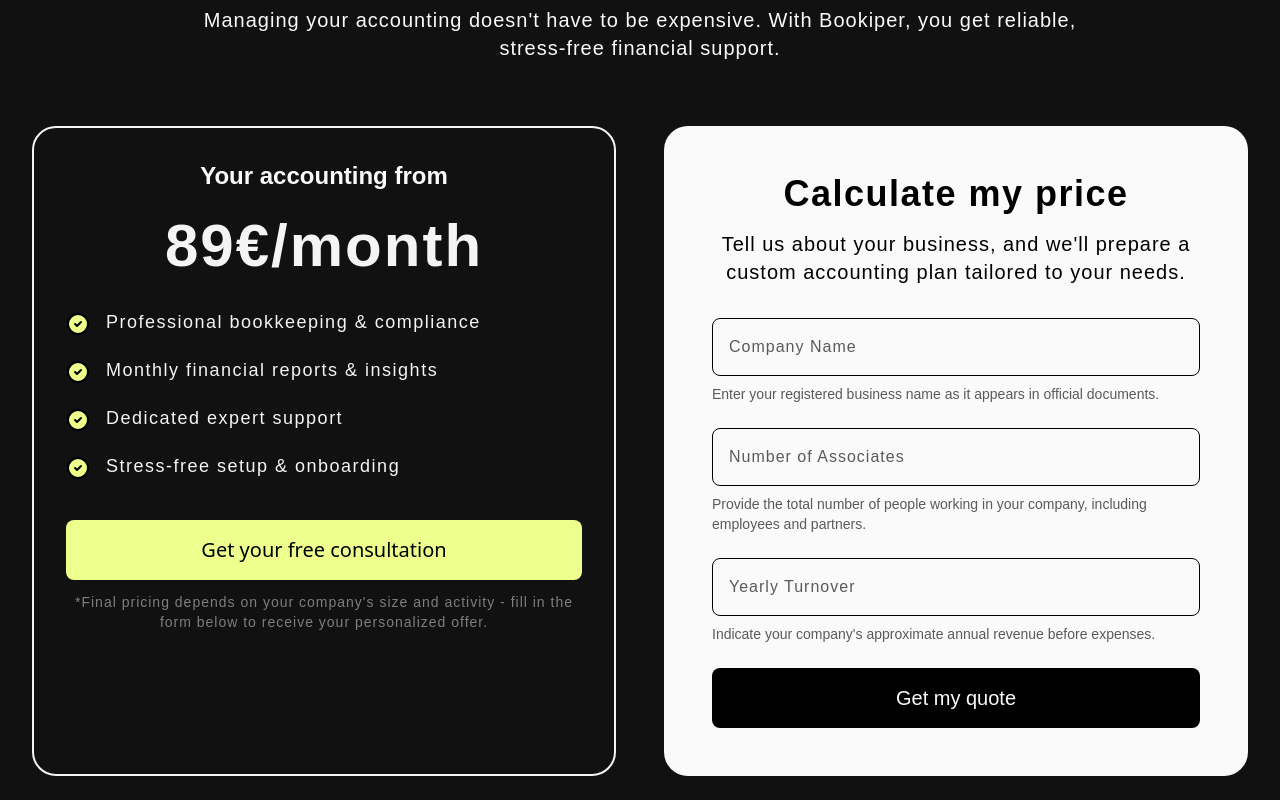
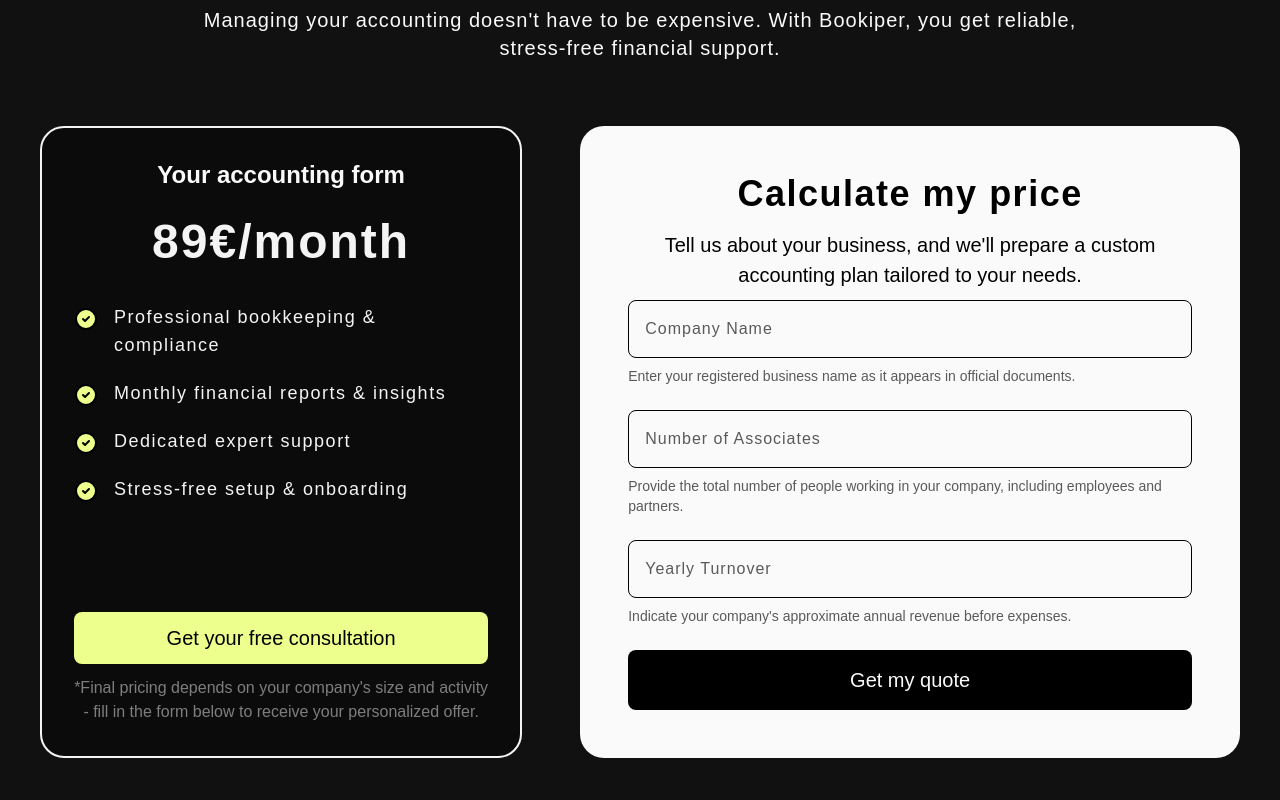
Before and after one commit to KrishnaGrg1/bookiper, a SvelteKit app: page / in a window 1280 px wide. Shown: the part 5640-6440 px from the top of the page. Built offline with nearby package versions, Linux system fonts and the light colour scheme.

Commit message:
fix: update pricing section layout and improve text styling for clarity

```diff
--- a/src/routes/+page.svelte
+++ b/src/routes/+page.svelte
@@ -838,20 +838,24 @@
 			</div>
 
 			<!-- Pricing Content -->
-			<div class="grid lg:grid-cols-2 gap-12 max-w-7xl mx-auto">
+			<div
+				class="grid grid-cols-1 lg:grid-cols-[201fr_275fr] gap-[58px] max-w-[1200px] mx-auto px-4 lg:px-0"
+			>
 				<!-- Pricing Card -->
-				<div class="border-2 border-[#f4f4f4] rounded-3xl p-8 space-y-10">
+				<div
+					class="border-2 border-[#f4f4f4] rounded-3xl bg-[#0b0b0b] p-8 flex flex-col justify-between gap-2.5"
+				>
 					<div class="space-y-8">
 						<!-- Price Header -->
 						<div class="text-center space-y-6">
 							<h3
-								class="text-[#fafafa] text-2xl font-bold"
+								class="text-[#fafafa] text-2xl font-bold leading-[29px]"
 								style="font-family: 'SatoshiVariable-Bold', sans-serif;"
 							>
-								Your accounting from
+								Your accounting form
 							</h3>
 							<div
-								class="text-[#f4f4f4] text-5xl lg:text-6xl font-bold"
+								class="text-[#f4f4f4] text-3xl lg:text-5xl font-bold leading-[58px]"
 								style="font-family: 'SatoshiVariable-Bold', sans-serif; letter-spacing: 2px;"
 							>
 								89€/month
@@ -902,13 +906,14 @@
 					<!-- CTA and Disclaimer -->
 					<div class="space-y-3">
 						<button
-							class="bg-[#edff8c] text-black w-full py-4 rounded-lg text-xl font-medium hover:bg-[#edff8c]/90 transition-colors"
+							class="bg-[#edff8c] text-black w-full py-4 rounded-lg text-xl font-medium hover:bg-[#edff8c]/90 transition-colors leading-[20px]"
+							style="font-family: DmMono-Medium, sans-serif"
 						>
 							Get your free consultation
 						</button>
 						<p
-							class="text-[#7e7e7e] text-sm text-center"
-							style="font-family: 'DmSans-Regular', sans-serif; letter-spacing: 1px;"
+							class="text-[#7e7e7e] text-sm md:text-base text-center leading-[24px]"
+							style="font-family: 'DmSans-Regular', sans-serif; "
 						>
 							*Final pricing depends on your company's size and activity - fill in the form below to
 							receive your personalized offer.
@@ -917,7 +922,9 @@
 				</div>
 
 				<!-- Calculator Form -->
-				<div class="bg-[#fafafa] rounded-3xl p-8 lg:p-12 space-y-8">
+				<div
+					class="bg-[#fafafa] rounded-3xl px-[79px] py-[29px] lg:p-12 flex flex-col gap-2.5 justify-between h-full"
+				>
 					<!-- Form Header -->
 					<div class="space-y-4 text-center">
 						<h3
@@ -927,8 +934,8 @@
 							Calculate my price
 						</h3>
 						<p
-							class="text-black text-xl"
-							style="font-family: 'DmSans-Regular', sans-serif; letter-spacing: 1px;"
+							class="text-black text-xl leading-[30px]"
+							style="font-family: 'DmSans-Regular', sans-serif; "
 						>
 							Tell us about your business, and we'll prepare a custom accounting plan tailored to
 							your needs.
```
